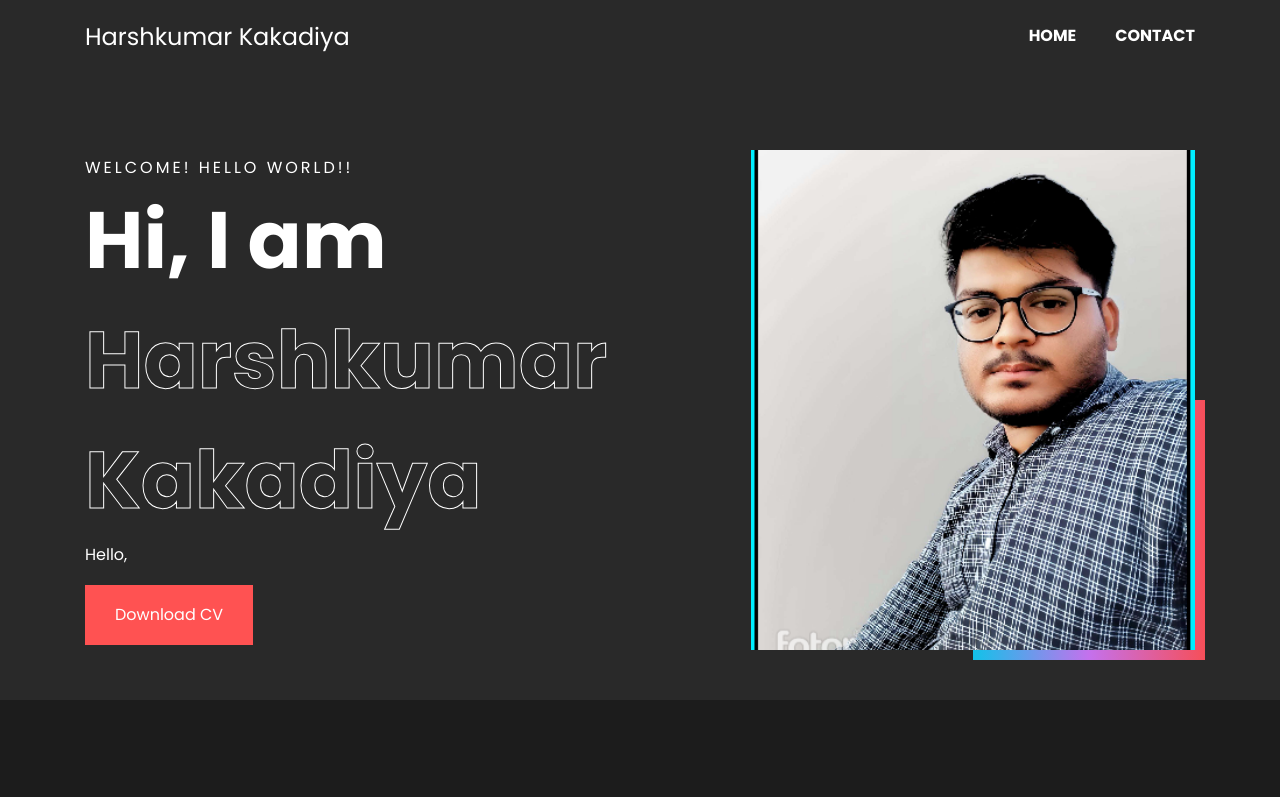
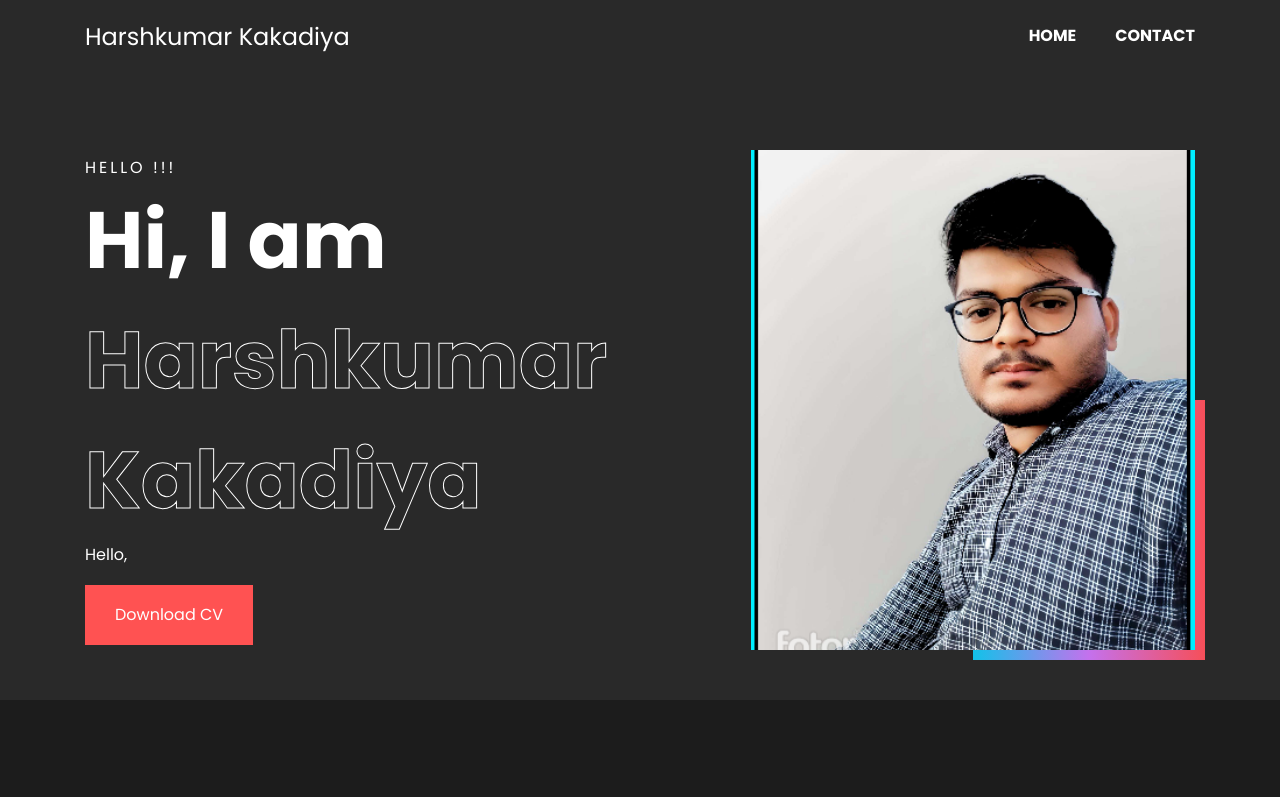
Before and after one commit to Harsh-kumar-2024/Harsh-kumar-2024.github.io, a plain HTML site: page index.html in a window 1280 px wide. Shown: the top 797 px of the page. Drawn offline with nearby package versions, Linux system fonts and the light colour scheme.

Commit message:
naming change

```diff
--- a/index.html
+++ b/index.html
@@ -38,7 +38,7 @@
                 <div class="slider-content">
                     <div class="slider-general">
                         <span class="welcome-msg">
-                            Welcome! Hello World!!
+                            Hello !!!
                         </span>
                         <div class="welcome-text">
                             <h1>
```
